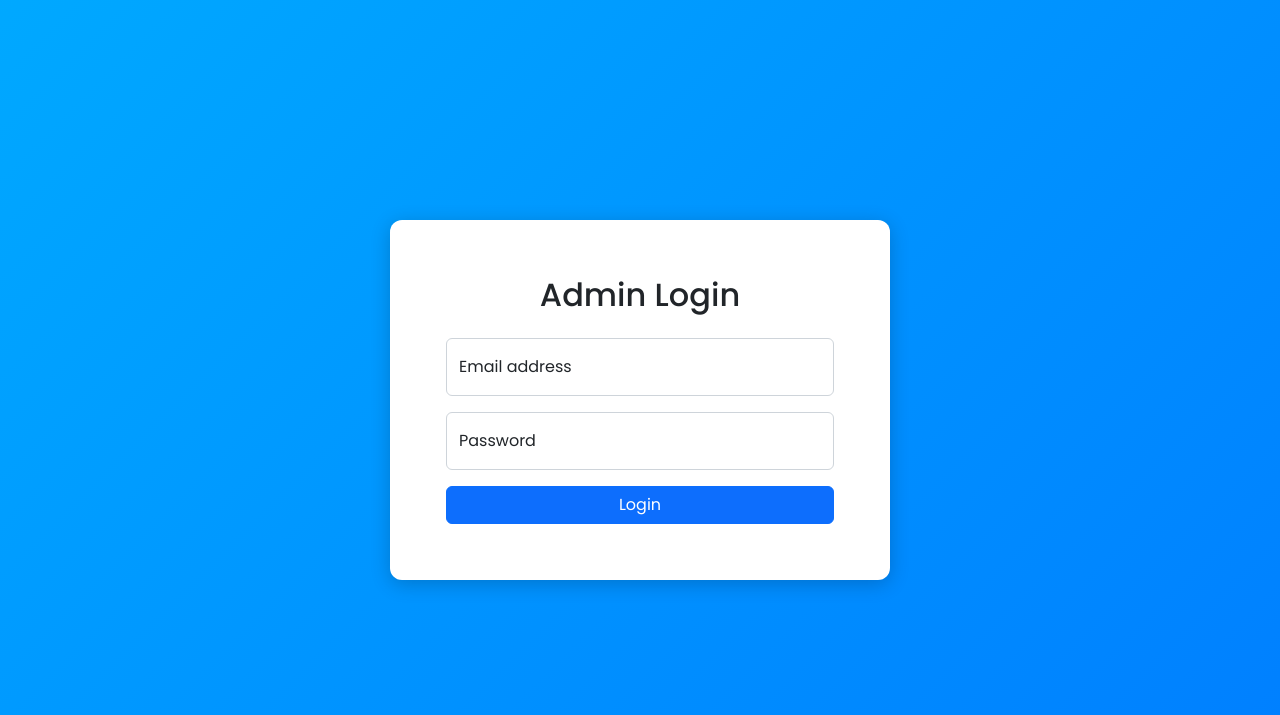
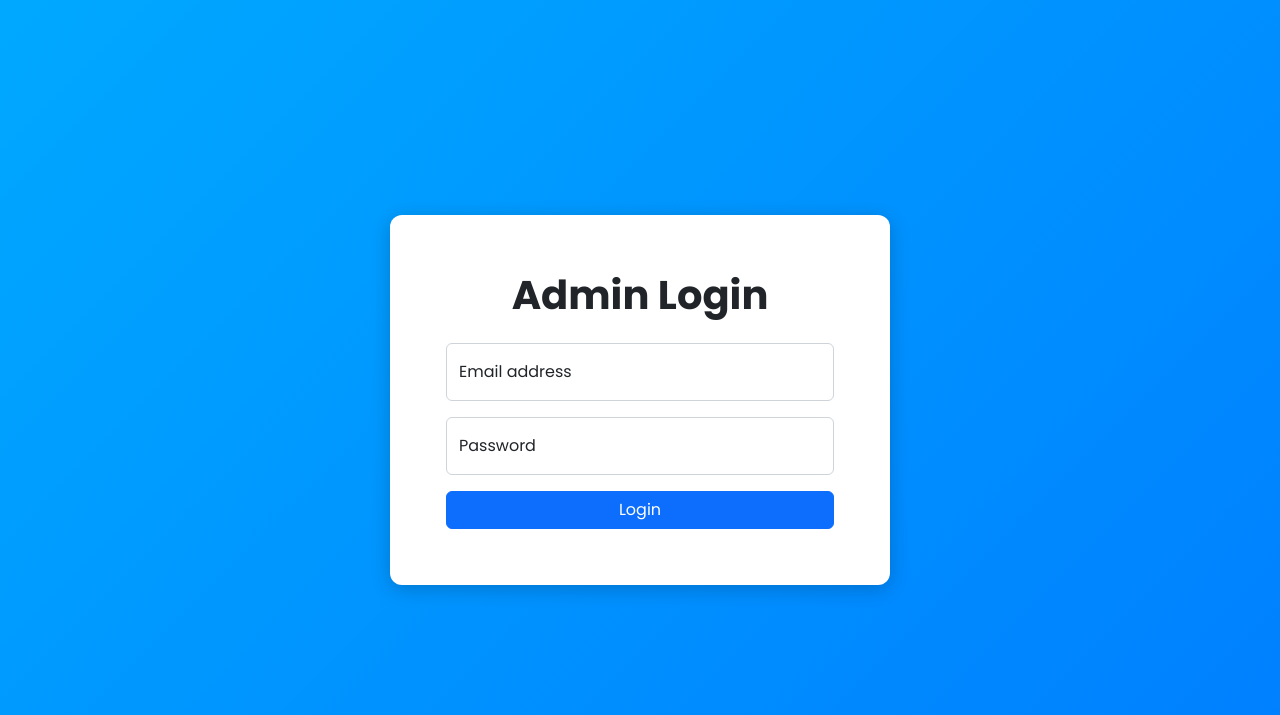
Before and after one commit to Hanung-Satya/Fast-Bite, a PHP site: page /admin/admin-login.php in a window 1280 px wide. Shown: the top 715 px of the page. Run offline with PHP 8.4, Linux system fonts and the light colour scheme.

Commit message:
Styling Admin Login

```diff
--- a/admin/admin-login.php
+++ b/admin/admin-login.php
@@ -4,7 +4,7 @@
 <head>
     <meta charset="UTF-8">
     <meta name="viewport" content="width=device-width, initial-scale=1.0">
-    <title>Document</title>
+    <title>FastBite [Admin Login]</title>
     <link rel="stylesheet" href="../assets/css/admin.css">
     <link href="https://cdn.jsdelivr.net/npm/bootstrap@5.2.3/dist/css/bootstrap.min.css" rel="stylesheet" integrity="sha384-rbsA2VBKQhggwzxH7pPCaAqO46MgnOM80zW1RWuH61DGLwZJEdK2Kadq2F9CUG65" crossorigin="anonymous">
 </head>
@@ -12,8 +12,9 @@
 <body class="d-flex justify-content-center align-items-center vh-100">
     <div class="wrapper">
         <div class="p-4 " style="max-width: 500px; width: 100%;">
-        <h2 class="mb-4 text-center">Admin Login</h2>
-        <div class="form-floating mb-3">
+        <h1 class="mb-4 text-center" style="font-weight: 700;">Admin Login</h1>
+        <form action="admin-login.php">
+            <div class="form-floating mb-3">
             <input type="email" class="form-control" id="floatingInput" placeholder="name@example.com">
             <label for="floatingInput">Email address</label>
         </div>
@@ -21,6 +22,7 @@
             <input type="password" class="form-control" id="floatingPassword" placeholder="Password">
             <label for="floatingPassword">Password</label>
         </div>
+        </form>
         <button class="btn btn-primary w-100">Login</button>
     </div>
     </div>
```
